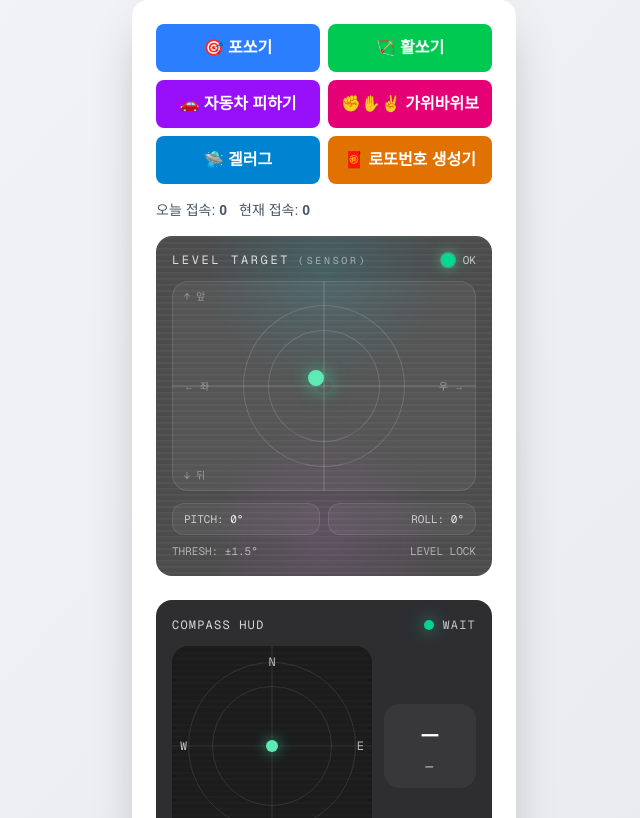
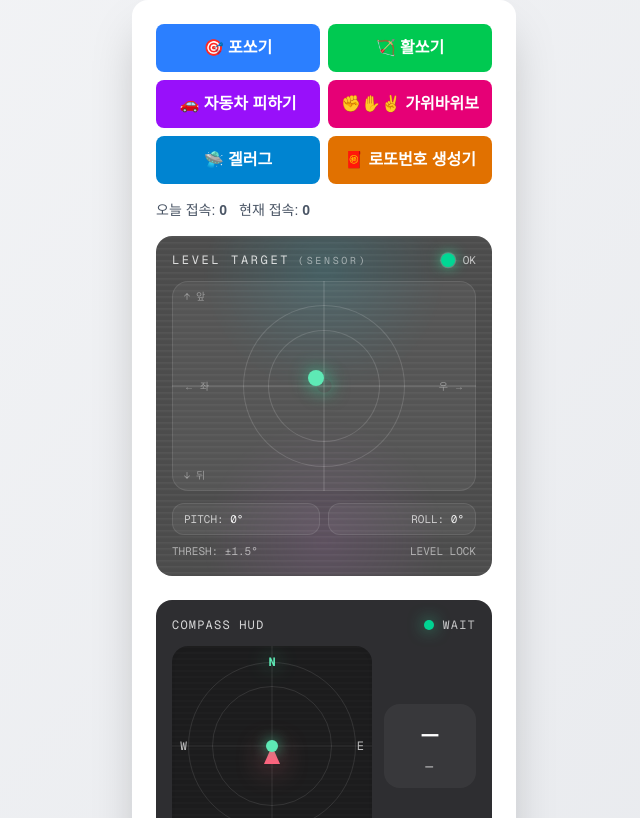
Before and after one commit to btollotus/cal-test-01, a Next.js app: page / in a window 1280 px wide. Shown: the top 818 px of the page, without its empty margins (316-956 px from the left). Built offline with nearby package versions, Linux system fonts and the light colour scheme; no server answers; the database is empty.

Commit message:
deploy: intro + online stats

```diff
--- a/components/CompassWidget.tsx
+++ b/components/CompassWidget.tsx
@@ -54,7 +54,7 @@ export default function CompassWidget() {
     if (delta > 180) delta -= 360;
     if (delta < -180) delta += 360;
 
-    const smoothed = prev + delta * 0.15; // 0.1~0.2 정도가 부드러움
+    const smoothed = prev + delta * 0.15;
     smoothRef.current = smoothed;
     setHeading(smoothed);
   };
@@ -124,18 +124,47 @@ export default function CompassWidget() {
           <div className="absolute top-1/2 left-0 h-px w-full -translate-y-1/2 bg-white/10" />
 
           {/* N/E/S/W */}
-          <div className="absolute left-1/2 top-2 -translate-x-1/2 font-mono text-xs text-white/70">N</div>
+          <div
+            className="
+              absolute left-1/2 top-2 -translate-x-1/2
+              font-mono text-xs font-bold text-emerald-300
+              drop-shadow-[0_0_10px_rgba(52,211,153,0.95)]
+            "
+          >
+            N
+          </div>
           <div className="absolute right-2 top-1/2 -translate-y-1/2 font-mono text-xs text-white/70">E</div>
           <div className="absolute left-1/2 bottom-2 -translate-x-1/2 font-mono text-xs text-white/70">S</div>
           <div className="absolute left-2 top-1/2 -translate-y-1/2 font-mono text-xs text-white/70">W</div>
 
-{/* 바늘(북쪽) - 중앙 회전 고정 */}
-<div
-  className="absolute left-1/2 top-1/2 transition-transform duration-100"
-  style={{ transform: `translate(-50%, -50%) rotate(${rot}deg)` }}
->
-  <div className="h-[42%] w-1 origin-bottom -translate-y-[85%] rounded-full bg-rose-400 shadow-[0_0_18px_rgba(251,113,133,0.7)]" />
-</div>
+          {/* ✅ 바늘(삼각형 포인터 + 네온) : 중앙 기준 회전 */}
+          <div
+            className="absolute left-1/2 top-1/2 transition-transform duration-100"
+            style={{ transform: `translate(-50%, -50%) rotate(${-rot}deg)` }}
+          >
+            {/* 몸통 */}
+            <div
+              className="
+                absolute left-1/2 -translate-x-1/2
+                -top-[40%]
+                h-[40%] w-[2px]
+                bg-rose-400
+                drop-shadow-[0_0_12px_rgba(251,113,133,0.85)]
+              "
+            />
+            {/* 삼각형 끝 */}
+            <div
+              className="
+                absolute left-1/2 -translate-x-1/2
+                -top-[46%]
+                w-0 h-0
+                border-l-[8px] border-l-transparent
+                border-r-[8px] border-r-transparent
+                border-b-[18px] border-b-rose-400
+                drop-shadow-[0_0_14px_rgba(251,113,133,0.95)]
+              "
+            />
+          </div>
 
           {/* 중심 점 */}
           <div className="absolute left-1/2 top-1/2 h-3 w-3 -translate-x-1/2 -translate-y-1/2 rounded-full bg-emerald-300 shadow-[0_0_14px_rgba(52,211,153,0.8)]" />
```
